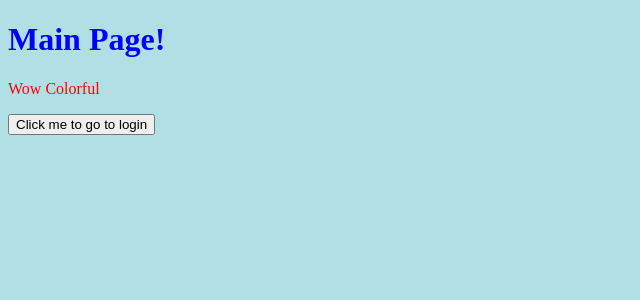
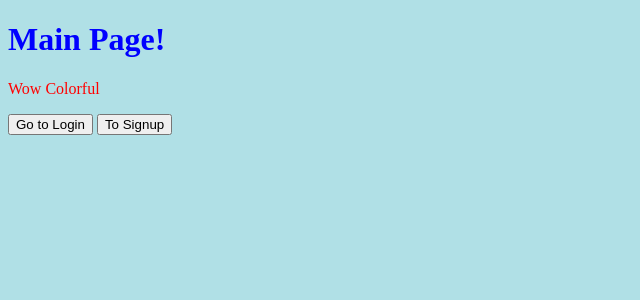
Before and after one commit to cjerryc/Bay_DB, a Flask app: page / in a window 1280 px wide. Shown: the top 300 px of the page, without its empty margins (0-640 px from the left). Run offline with Flask 2, Linux system fonts and the light colour scheme.

Commit message:
twobuttons

```diff
--- a/templates/index.html
+++ b/templates/index.html
@@ -6,10 +6,14 @@
   <body>
     <h1>Main Page!</h1>
     <p> Wow Colorful</p>
-    <button onclick="toLogin()">Click me to go to login</button>
+    <button onclick="toLogin()">Go to Login</button>
+    <button onclick="toSignup()">To Signup </button>
     <script>
       function toLogin(){
-        window.open(window.location.href + "/signup");
+        window.open(window.location.href + "login", "_self");
+      }
+      function toSignup(){
+        window.open(window.location.href + "signup", "_self");
       }
     </script>
   </body>
```
